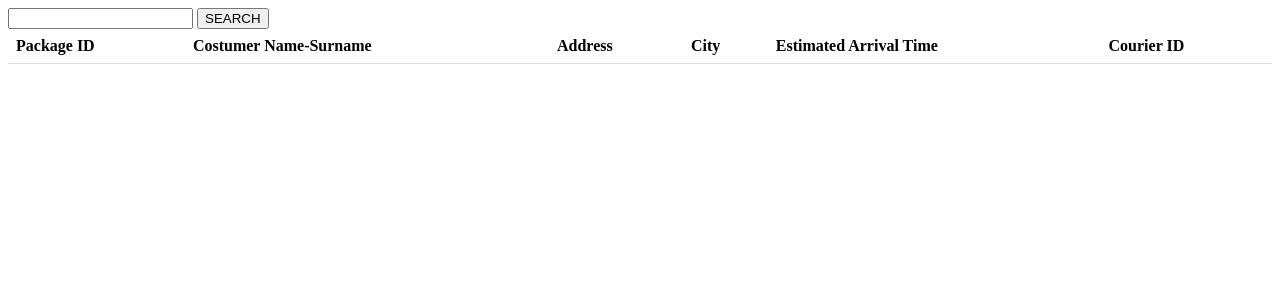
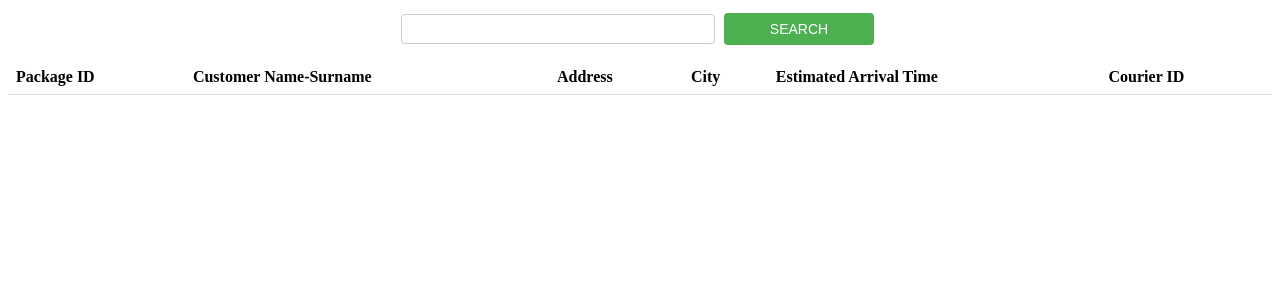
Before and after one commit to mustafaon01/packageTracking, a Django app: page /courier/ in a window 1280 px wide. Shown: the top 300 px of the page. Run offline with Django 4.2, Linux system fonts and the light colour scheme; lists and menus that the app fills with data are empty.

Commit message:
update: htmls updated

```diff
--- a/courier/templates/courier.html
+++ b/courier/templates/courier.html
@@ -14,24 +14,77 @@
             border-bottom: 1px solid #ddd;
         }
 
-    tr:hover {background-color: #f5f5f5;}
+        tr:hover {
+            background-color: #f5f5f5;
+        }
 
-    .input-field {
+        .button {
+            display: inline-block;
+            border-radius: 4px;
+            background-color: #4CAF50;
+            border: none;
+            color: white;
+            text-align: center;
+            font-size: 14px;
+            padding: 8px;
+            width: 150px;
+            transition: all 0.5s;
+            cursor: pointer;
+            margin: 5px;
+        }
+
+        .button span {
+            cursor: pointer;
+            display: inline-block;
+            position: relative;
+            transition: 0.5s;
+        }
+
+        .button span:after {
+            content: '»';
+            position: absolute;
+            opacity: 0;
+            top: 0;
+            right: -20px;
+            transition: 0.5s;
+        }
+
+        .button:hover span {
+            padding-right: 25px;
+        }
+
+        .button:hover span:after {
+            opacity: 1;
+            right: 0;
+        }
+
+        .form-container {
+            text-align: center;
             margin-bottom: 10px;
+        }
+
+        input[type="text"] {
+            width: 300px;
+            padding: 6px;
+            font-size: 14px;
+            border-radius: 4px;
+            border: 1px solid #ccc;
         }
     </style>
 </head>
 <body>
+    <div class="form-container">
         <form method="get">
             {{ courier_filter.form.courier_id }}
-    <button type="submit">SEARCH</button>
+            <button type="submit" class="button"><span>SEARCH</span></button>
         </form>
+    </div>
 
     <table>
         <thead>
             <tr>
                 <th>Package ID</th>
-        <th>Costumer Name-Surname</th>
+                <th>Customer Name-Surname</th>
                 <th>Address</th>
                 <th>City</th>
                 <th>Estimated Arrival Time</th>
@@ -52,7 +105,6 @@
                 {% endfor %}
             {% endif %}
         </tbody>
-
     </table>
 </body>
 </html>
```
Also changed, not shown: courier/templates/branch.html (+21 -14 lines), courier/templates/costumer.html (+40 -19 lines), courier/templates/home.html (+20 -7 lines), db.sqlite3. Lines whose indentation alone changed are shown as unchanged.
